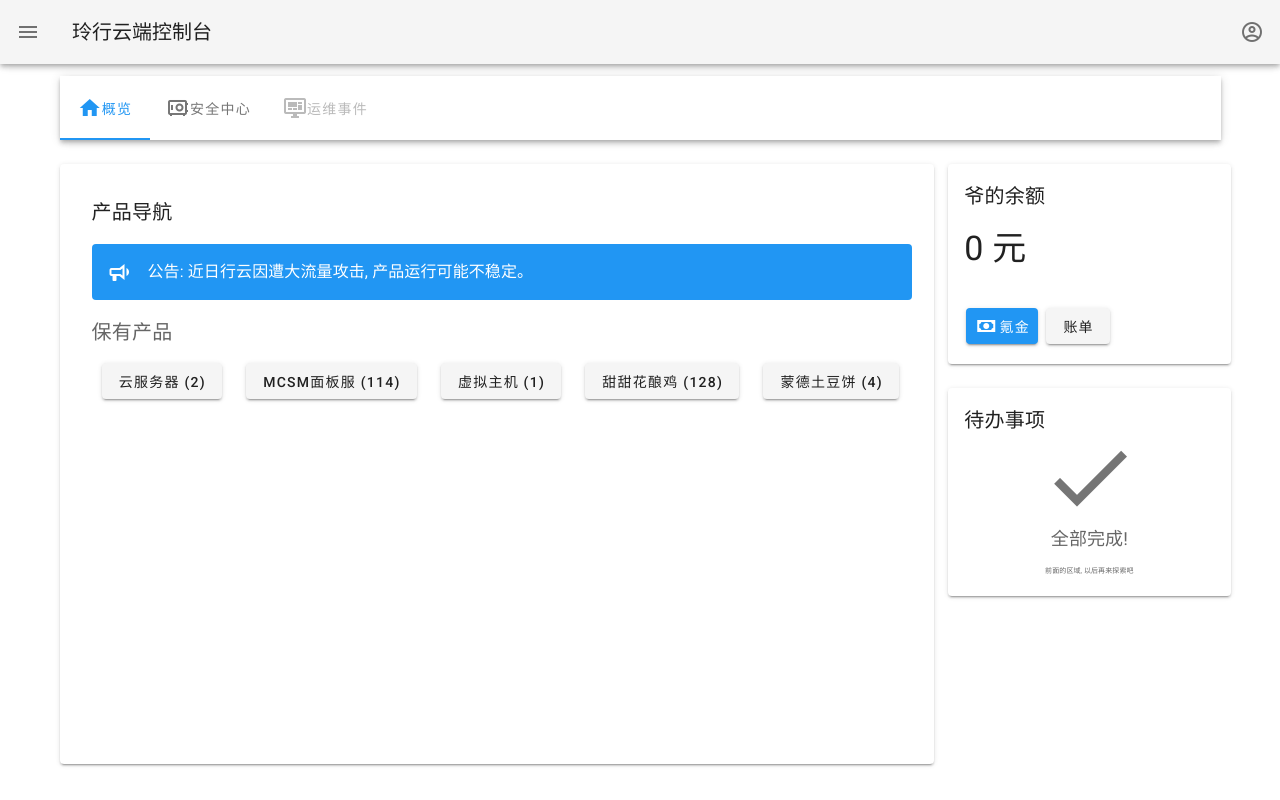
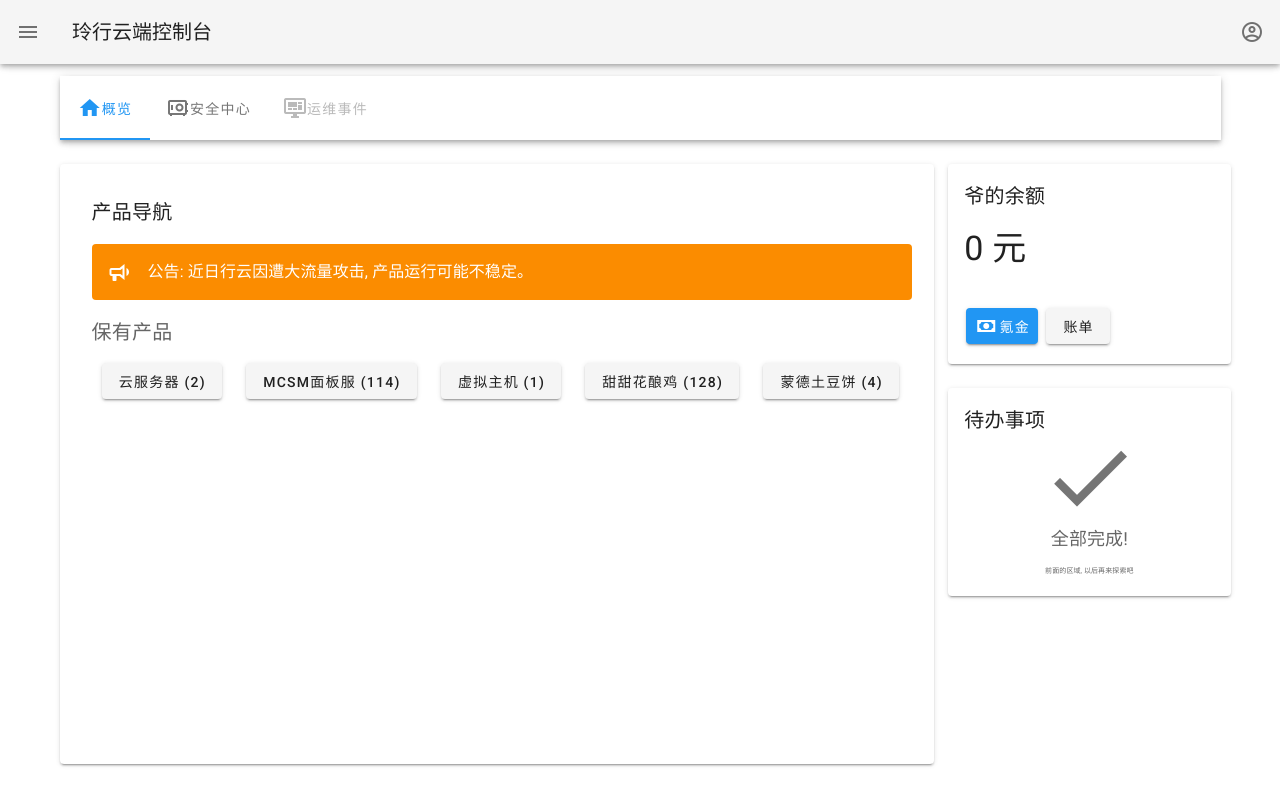
Before and after one commit to Incloudify/consolify-frontend, a Nuxt app: page /table in a window 1280 px wide. Built offline with nearby package versions, Linux system fonts and the light colour scheme.

Commit message:
Add ability to change the level of announcement

```diff
--- a/components/table/TableProductsAll.vue
+++ b/components/table/TableProductsAll.vue
@@ -4,7 +4,7 @@
     <!-- 公告行 开始 -->
     <v-row>
       <v-col>
-        <v-alert icon="mdi-bullhorn-outline" type="info">
+        <v-alert icon="mdi-bullhorn-outline" :type="announcementLevel">
           公告: {{ announcement }}
         </v-alert>
       </v-col>
@@ -36,6 +36,7 @@ export default {
   data: () => ({
     tableFundCurrent: 0,
     announcement: '近日行云因遭大流量攻击, 产品运行可能不稳定。',
+    announcementLevel: 'warning',
     productsInfo: {
       products: [
         {
```
